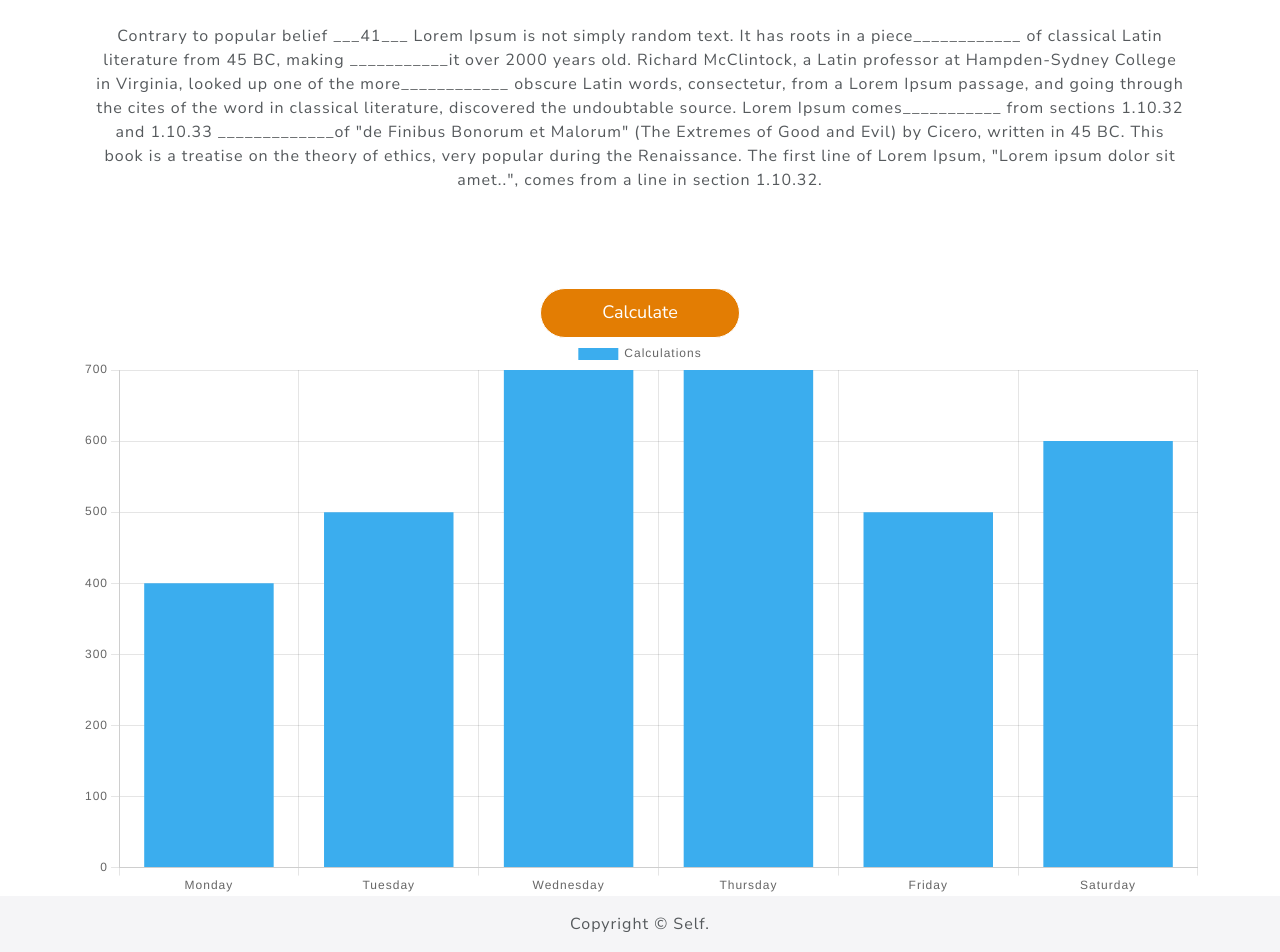
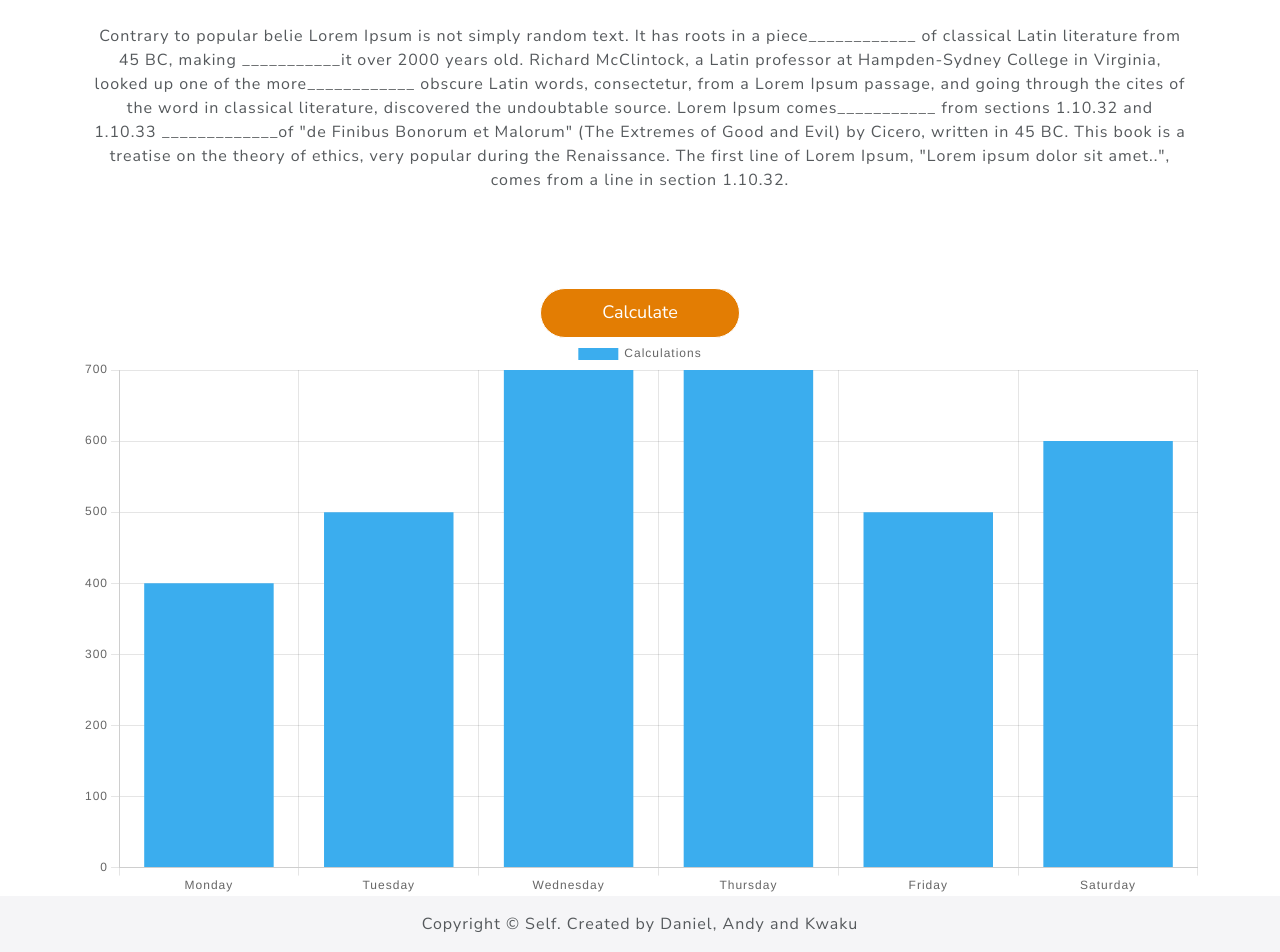
Before and after one commit to Danielamoateng1989/group-industry-project, a React (Create React App) app: page / in a window 1280 px wide. Shown: the part 440-1392 px from the top of the page. Built offline with nearby package versions, Linux system fonts and the light colour scheme.

Commit message:
Add group name in footer

```diff
--- a/src/components/Footer.js
+++ b/src/components/Footer.js
@@ -9,7 +9,7 @@ const Footer = () => {
                 <Row>
                     <Col className="text-center py-3">
 
-                     Copyright &copy; Self.
+                     Copyright &copy; Self. Created by Daniel, Andy and Kwaku
                     </Col>
                 </Row>
             </Container>
--- a/src/components/Main.js
+++ b/src/components/Main.js
@@ -1,17 +1,8 @@
 import { Container} from "react-bootstrap"
-import { useState } from "react"
 
 
 
 const Main = () => {
-
-    const [number1, setNumber1] = useState(41)
-
-
-    const changeNumber = () => {
-        setNumber1(40)
-    }
-
     return (
         <Container className="App">
 
@@ -20,7 +11,7 @@ const Main = () => {
          <p className="content">Your retirement is on the horizon, but how far away? You can use this calculator to help you see where you stand in relation to your retirement goal and map out different paths to reach your target. You can print the results for future reference, and rest assured your data will not be saved online.</p>
 
          <h1 className="content">Your retirement story</h1>
-         <p className="content">Contrary to popular belief <>___{number1}___</> Lorem Ipsum is not simply random text. It has roots in a piece____________ of classical Latin literature from 45 BC, making ___________it over 2000 years old. Richard McClintock, a Latin professor at Hampden-Sydney College in Virginia, looked up one of the more____________ obscure Latin words, consectetur, from a Lorem Ipsum passage, and going through the cites of the word in classical literature, discovered the undoubtable source. Lorem Ipsum comes___________ from sections 1.10.32 and 1.10.33 _____________of "de Finibus Bonorum et Malorum" (The Extremes of Good and Evil) by Cicero, written in 45 BC. This book is a treatise on the theory of ethics, very popular during the Renaissance. The first line of Lorem Ipsum, "Lorem ipsum dolor sit amet..", comes from a line in section 1.10.32.</p>
+         <p className="content">Contrary to popular belie Lorem Ipsum is not simply random text. It has roots in a piece____________ of classical Latin literature from 45 BC, making ___________it over 2000 years old. Richard McClintock, a Latin professor at Hampden-Sydney College in Virginia, looked up one of the more____________ obscure Latin words, consectetur, from a Lorem Ipsum passage, and going through the cites of the word in classical literature, discovered the undoubtable source. Lorem Ipsum comes___________ from sections 1.10.32 and 1.10.33 _____________of "de Finibus Bonorum et Malorum" (The Extremes of Good and Evil) by Cicero, written in 45 BC. This book is a treatise on the theory of ethics, very popular during the Renaissance. The first line of Lorem Ipsum, "Lorem ipsum dolor sit amet..", comes from a line in section 1.10.32.</p>
 
          <button className="button">Calculate</button>
         </Container>
```
